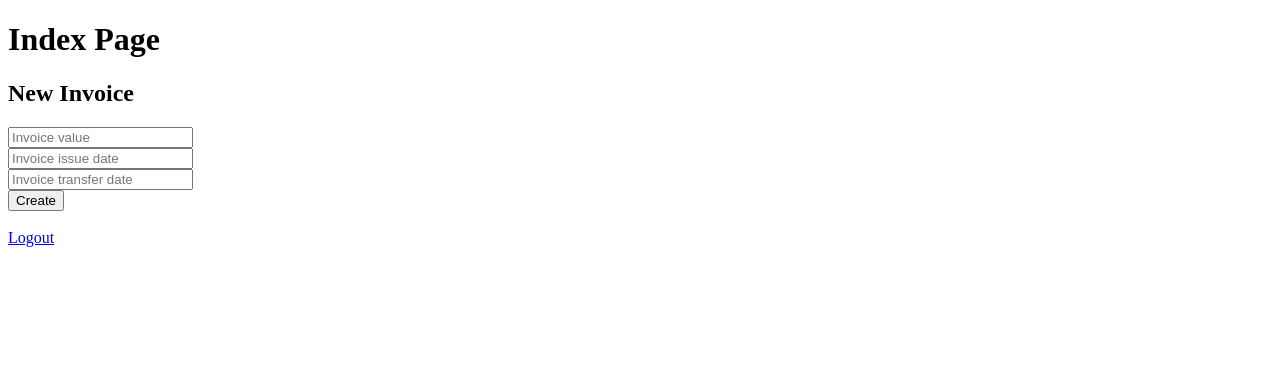
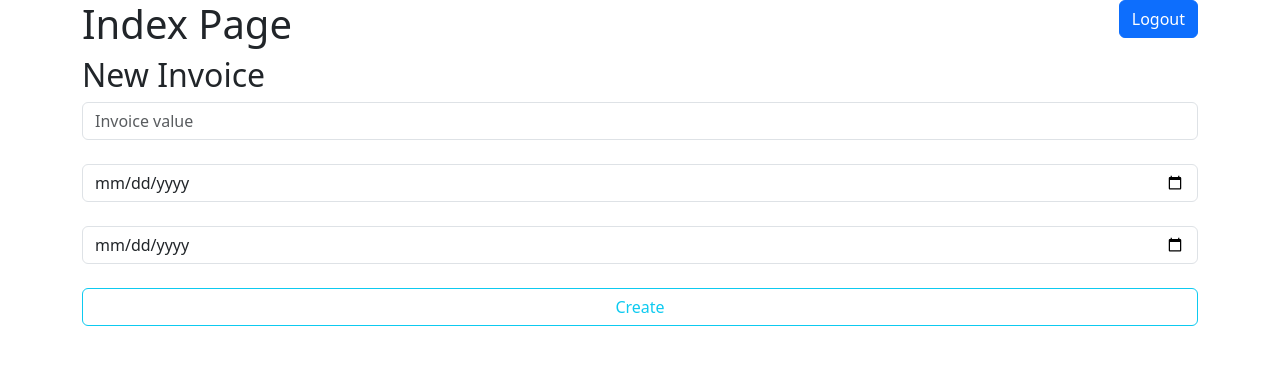
Before and after one commit to Juju-And/currency_difference_counter, a Flask app: template app/templates/index.html in a window 1280 px wide. Shown: the top 365 px of the page. Run offline with Flask 3, Linux system fonts and the light colour scheme; the template is opened without the code that fills it, so the values that code supplies are empty; parts of the project's set-up code (start-up, migrations or seed data) failed here and were passed over.

Commit message:
Add preciding date funtionality; add bootstrap

```diff
--- a/app/templates/base.html
+++ b/app/templates/base.html
@@ -2,9 +2,15 @@
 <html lang="en">
 <head>
     <meta charset="UTF-8">
+    <meta name="viewport" content="width=device-width, initial-scale=1">
     <title>{% block title %}Default{% endblock %}</title>
+    <link href="https://cdn.jsdelivr.net/npm/bootstrap@5.3.3/dist/css/bootstrap.min.css" rel="stylesheet" integrity="sha384-QWTKZyjpPEjISv5WaRU9OFeRpok6YctnYmDr5pNlyT2bRjXh0JMhjY6hW+ALEwIH" crossorigin="anonymous">
 </head>
 <body>
-    {% block content%}{% endblock %}
+    <div class="container">
+        {% block content%}{% endblock %}
+    </div>
+    <script src="https://cdn.jsdelivr.net/npm/@popperjs/core@2.11.8/dist/umd/popper.min.js" integrity="sha384-I7E8VVD/ismYTF4hNIPjVp/Zjvgyol6VFvRkX/vR+Vc4jQkC+hVqc2pM8ODewa9r" crossorigin="anonymous"></script>
+    <script src="https://cdn.jsdelivr.net/npm/bootstrap@5.3.3/dist/js/bootstrap.min.js" integrity="sha384-0pUGZvbkm6XF6gxjEnlmuGrJXVbNuzT9qBBavbLwCsOGabYfZo0T0to5eqruptLy" crossorigin="anonymous"></script>
 </body>
 </html>
--- a/app/templates/details.html
+++ b/app/templates/details.html
@@ -2,9 +2,10 @@
 {% block title %}Index{% endblock %}
 
 {% block content %}
+<a class="btn btn-primary" role="button" href="{{ url_for('logout') }}" style="float: right;">Logout</a>
 <a href="/">
     <form action="/">
-         <input class="btn" type="button" value="HOME" />
+        <input class="btn btn-outline-info" type="button" value="HOME" />
     </form>
 </a>
 
--- a/app/templates/index.html
+++ b/app/templates/index.html
@@ -2,21 +2,26 @@
 {% block title %}Index{% endblock %}
 
 {% block content %}
+<a class="btn btn-primary" role="button" href="{{ url_for('logout') }}" style="float: right;">Logout</a>
 <h1>Index Page</h1>
 
-  <ul>
+  <ul class="list-group">
     {% for invoice in invoices %}
-      <li> {{ invoice }} <button onclick="deleteInvoice({{ invoice.invoice_id }})">Delete</button><a href="{{url_for('details', invoice_id=invoice.invoice_id)}}">Details</a></li>
+      <a href="{{url_for('details', invoice_id=invoice.invoice_id)}}" style="text-decoration:none">
+        <li class="list-group-item list-group-item-action"> {{ invoice }} <button onclick="deleteInvoice({{ invoice.invoice_id }})" style="float:right" class="btn btn-outline-info">Delete</button></li>
+      </a>
     {% endfor %}
 
   </ul>
 
   <h2>New Invoice</h2>
   <form action="{{ url_for('index') }}" method="POST">
-    <input type="number" step="0.01" name="invoice_value" placeholder="Invoice value" required="required"><br>
-    <input type="text" name="invoice_issue_date" placeholder="Invoice issue date" required="required"><br>
-    <input type="text" name="invoice_transfer_date" placeholder="Invoice transfer date" required="required"><br>
-    <input type="submit" value="Create">
+    <div class="form-row">
+      <input type="number" class="form-control" step="0.01" name="invoice_value" placeholder="Invoice value" required="required"><br>
+      <input type="date" class="form-control" name="invoice_issue_date" placeholder="Invoice issue date" required="required"><br>
+      <input type="date" class="form-control" name="invoice_transfer_date" placeholder="Invoice transfer date" required="required"><br>
+      <input type="submit" class="form-control btn btn-outline-info" value="Create">
+    </div>
   </form>
 
   <script type="text/javascript">
@@ -38,5 +43,4 @@
     }
   </script>
 <br>
-<a href="{{ url_for('logout') }}">Logout</a>
 {% endblock %}
```
Also changed, not shown: app/currency.py (+35 -4 lines), app/create_roles.py (added).
